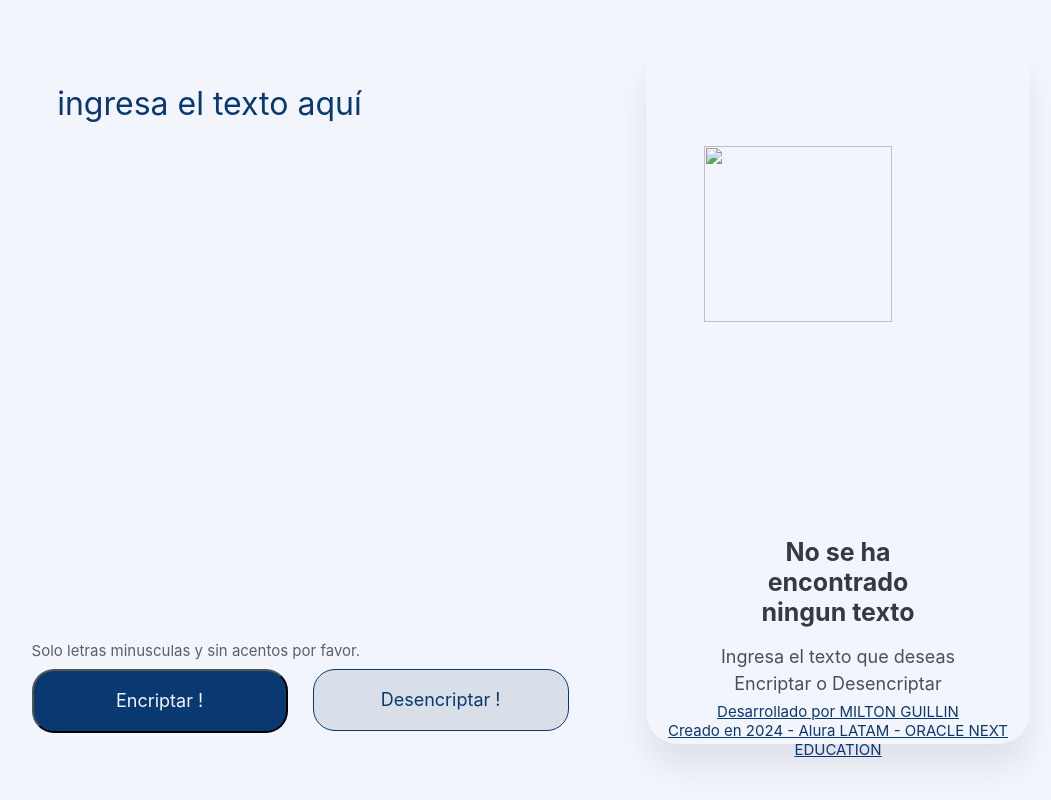
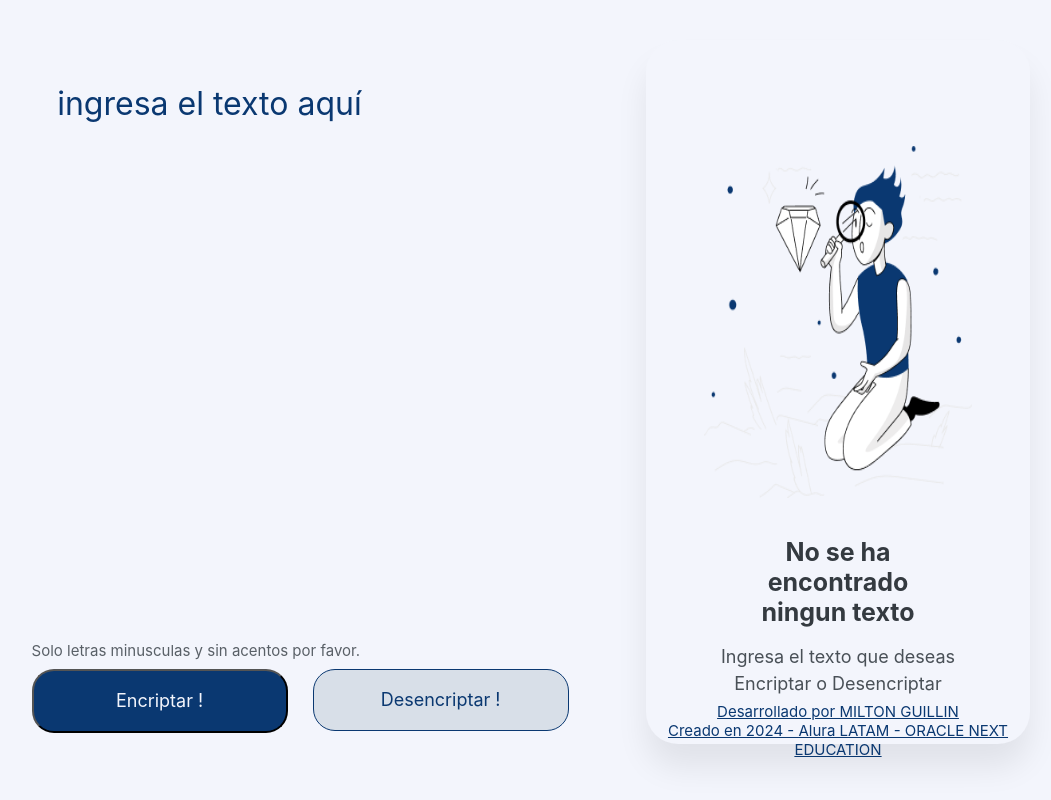
Before and after one commit to MiltonMtn/ENCRIPTADOR-DE-TEXTO, a plain HTML site: page index.html in a window 1280 px wide. Shown: the whole page, without its empty margins (122-1173 px from the left). Drawn offline with Linux system fonts and the light colour scheme.

Commit message:
Update index.html

```diff
--- a/index.html
+++ b/index.html
@@ -41,7 +41,7 @@
 
     <div class="encriptado">
 
-        <img src="Img/Muñeco.png" alt="" id="imagen_Derecha">
+        <img src="Muñeco.png" alt="" id="imagen_Derecha">
 
 
         <div class="mensaje_Derecha_Encriptado" id="mensaje_Derecha_Encriptado">
```
